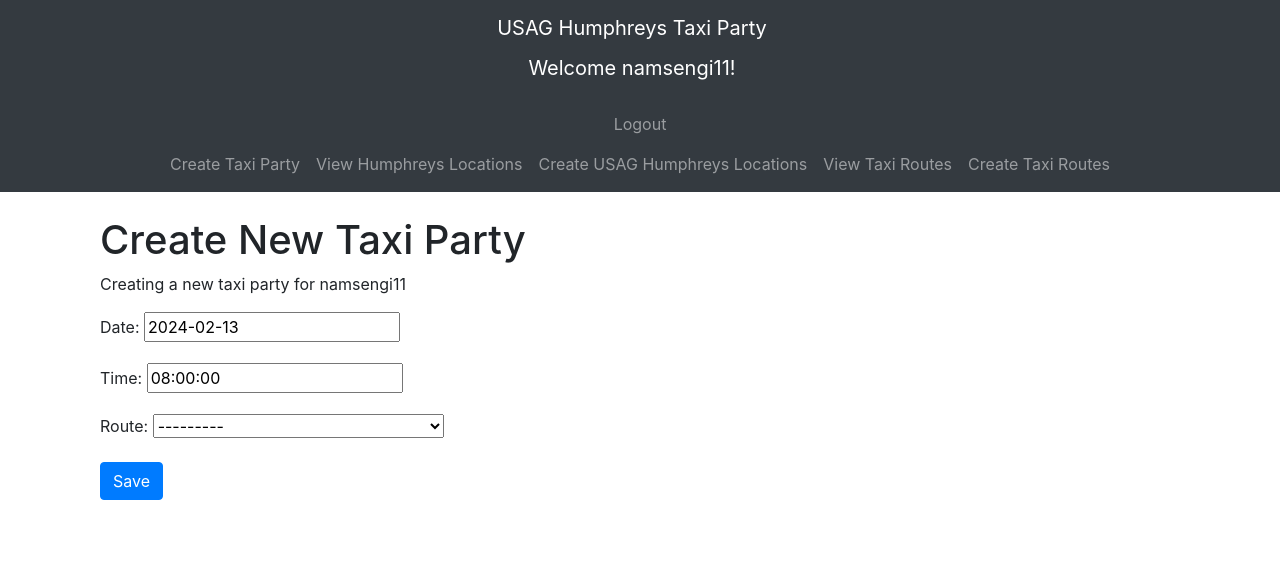
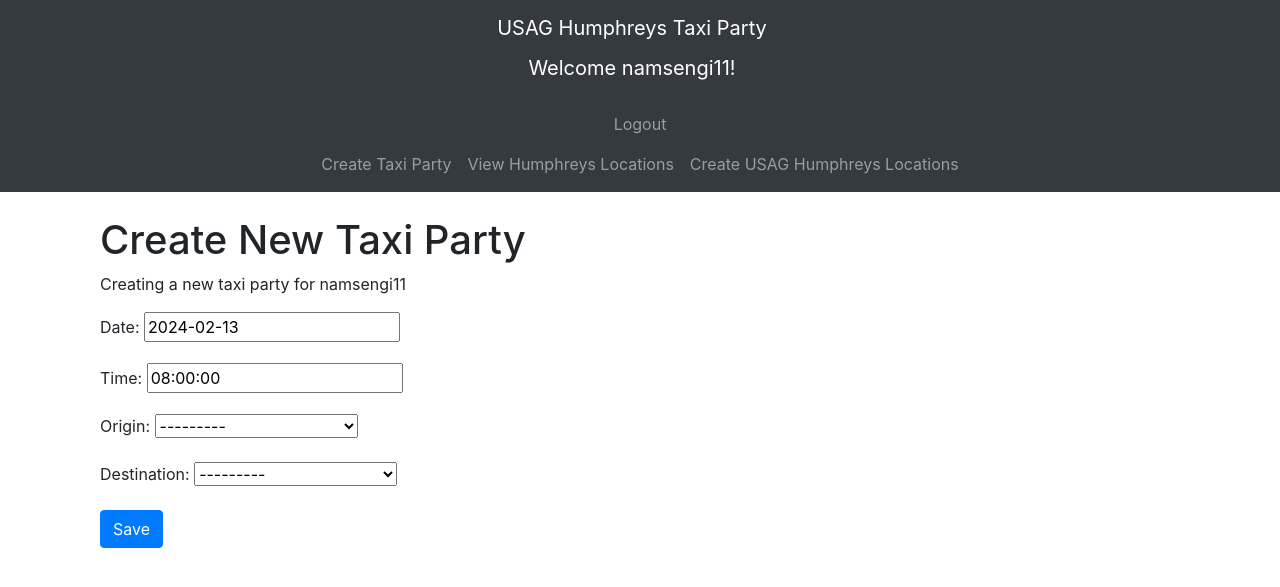
Before and after one commit to USAGH-SSG/TaxiParty, a Django app: page /createtaxiparty/ in a window 1280 px wide. Shown: the top 587 px of the page. Run offline with Django 5.2, Linux system fonts and the light colour scheme; a user stored in the database is signed in; data comes from the database, SQL or seed files in the repository; some libraries are stand-ins or nearby versions.

Commit message:
Handle anon connection to website and integrate route model into taxiparty model

```diff
--- a/taxiparty/admin.py
+++ b/taxiparty/admin.py
@@ -1,7 +1,6 @@
 from django.contrib import admin
-from .models import TaxiParty, Location, Route
+from .models import TaxiParty, Location
 
 # Register your models here.
 admin.site.register(Location)
-admin.site.register(Route)
 admin.site.register(TaxiParty)
--- a/taxiparty/forms.py
+++ b/taxiparty/forms.py
@@ -1,6 +1,6 @@
 from django import forms
 
-from .models import TaxiParty, Route, Location
+from .models import TaxiParty, Location
 
 class TaxiPartyForm(forms.ModelForm):
     class Meta:
@@ -8,9 +8,15 @@
         fields = [
             'date',
             'time',
-            'route',
+            'origin',
+            'destination',
 
         ]
+
+    # def is_valid(self) -> bool:
+    #     if self.fields['origin'] == self.fields['destination']:
+    #         raise forms.ValidationError("Origin and destination cannot be identical")
+    #     return super().is_valid()
 
 class LocationForm(forms.ModelForm):
     class Meta:
@@ -19,15 +25,15 @@
             'name'
         ]
 
-class RouteForm(forms.ModelForm):
-    class Meta:
-        model = Route
-        fields = [
-            'origin',
-            'destination'
-        ]
+# class RouteForm(forms.ModelForm):
+#     class Meta:
+#         model = Route
+#         fields = [
+#             'origin',
+#             'destination'
+#         ]
 
-    def is_valid(self) -> bool:
-        if self['origin'] == self['destination']:
-            raise forms.ValidationError("Origin and destination cannot be identical")
-        return super().is_valid()
+#     def is_valid(self) -> bool:
+#         if self['origin'] == self['destination']:
+#             raise forms.ValidationError("Origin and destination cannot be identical")
+#         return super().is_valid()
--- a/taxiparty/models.py
+++ b/taxiparty/models.py
@@ -1,7 +1,8 @@
+from django.contrib.auth.models import User
+from django.core.exceptions import ValidationError
 from django.db import models
 from django.utils import timezone
 from django.urls import reverse
-from django.contrib.auth.models import User
 
 import datetime
 
@@ -12,18 +13,23 @@
     def __str__(self) -> str:
         return self.name
 
-class Route(models.Model):
-    origin = models.ForeignKey(Location, on_delete=models.CASCADE, related_name='route_origin')
-    destination = models.ForeignKey(Location, on_delete=models.CASCADE, related_name='route_destination')
+# class Route(models.Model):
+#     origin = models.ForeignKey(Location, on_delete=models.CASCADE, related_name='route_origin')
+#     destination = models.ForeignKey(Location, on_delete=models.CASCADE, related_name='route_destination')
 
-    def __str__(self) -> str:
-        return self.origin.__str__() + " -> " + self.destination.__str__()
+#     def __str__(self) -> str:
+#         return self.origin.__str__() + " -> " + self.destination.__str__()
 
 class TaxiParty(models.Model):
     date = models.DateField(blank=False, default=datetime.date.today)
     time = models.TimeField(blank=False, default=datetime.time(8, 00))
-    route = models.ForeignKey(Route, on_delete=models.CASCADE)
+    origin = models.ForeignKey(Location, on_delete=models.CASCADE, related_name='origin')
+    destination = models.ForeignKey(Location, on_delete=models.CASCADE, related_name='destination')
     rider = models.ManyToManyField(User)
+
+    def clean(self):
+        if self.origin == self.destination:
+            raise ValidationError("Origin and destination cannot be identical")
 
     def getAbsoluteUrl(self):
         return reverse("taxiparty:taxipartydynamic", kwargs={"id": self.id})
@@ -35,4 +41,4 @@
         return "Riders: " + str(riderLst)
 
     def __str__(self) -> str:
-        return self.route.__str__() + ", " + self.time.__str__()[:5] + " " + self.date.__str__()
+        return f"{self.origin} -> {self.destination}, {self.time.__str__()[:5]} {self.date.__str__()}."
--- a/taxiparty/templates/navbar.html
+++ b/taxiparty/templates/navbar.html
@@ -16,7 +16,7 @@
                 <li class="nav-item">
                     <a class="nav-link" href="{% url 'user:signup' %}">Signup</a>
                 </li>
-                {% endif %}
+            {% endif %}
             </ul>
             <ul class="navbar-nav mx-auto" style="text-align: center">
                 <li class="nav-item">
@@ -28,12 +28,6 @@
                 <li class="nav-item">
                     <a class="nav-link" href="{% url 'taxiparty:createlocation' %}">Create USAG Humphreys Locations</a>
                 </li>
-                <li class="nav-item">
-                    <a class="nav-link" href="{% url 'taxiparty:viewroute' %}">View Taxi Routes</a>
-                </li>
-                <li class="nav-item">
-                    <a class="nav-link" href="{% url 'taxiparty:createroute' %}">Create Taxi Routes</a>
-                </li>
         </ul>
     </div>
 </nav>
--- a/taxiparty/urls.py
+++ b/taxiparty/urls.py
@@ -13,6 +13,6 @@
 
     path('createlocation/', views.create_location_view, name='createlocation'),
     path('viewlocation/', views.view_location_view, name='viewlocation'),
-    path('createroute/', views.create_route_view, name='createroute'),
-    path('viewroute/', views.view_route_view, name='viewroute'),
+    # path('createroute/', views.create_route_view, name='createroute'),
+    # path('viewroute/', views.view_route_view, name='viewroute'),
 ]
--- a/taxiparty/views.py
+++ b/taxiparty/views.py
@@ -2,11 +2,13 @@
 from django.http import HttpResponse
 from django.urls import reverse
 
-from .models import TaxiParty, Location, Route
-from .forms import TaxiPartyForm, LocationForm, RouteForm
+from .models import TaxiParty, Location
+from .forms import TaxiPartyForm, LocationForm
 
 # Create your views here.
 def createTaxiParty_view(request):
+    if request.user.is_anonymous:
+        return redirect(reverse('user:login'))
     form = TaxiPartyForm(request.POST or None)
     if form.is_valid():
         party = form.save()
@@ -19,6 +21,8 @@
     return render(request, "createtaxiparty.html", context)
 
 def create_location_view(request):
+    if request.user.is_anonymous:
+        return redirect(reverse('user:login'))
     form = LocationForm(request.POST or None)
     if form.is_valid():
         form.save()
@@ -29,16 +33,16 @@
     }
     return render(request, "create_location.html", context)
 
-def create_route_view(request):
-    form = RouteForm(request.POST or None)
-    if form.is_valid():
-        form.save()
-        return redirect(reverse('taxiparty:home'))
+# def create_route_view(request):
+#     form = RouteForm(request.POST or None)
+#     if form.is_valid():
+#         form.save()
+#         return redirect(reverse('taxiparty:home'))
 
-    context = {
-        'form': form
-    }
-    return render(request, "create_route.html", context)
+#     context = {
+#         'form': form
+#     }
+#     return render(request, "create_route.html", context)
 
 def home_view(request):
     partyList = TaxiParty.objects.all()
@@ -56,19 +60,18 @@
     }
     return render(request, "view_location.html", context)
 
-def view_route_view(request):
-    routeList = Route.objects.all()
+# def view_route_view(request):
+#     routeList = Route.objects.all()
 
-    context = {
-        "routeList": routeList
-    }
-    return render(request, "view_route.html", context)
+#     context = {
+#         "routeList": routeList
+#     }
+#     return render(request, "view_route.html", context)
 
 def dynamic_lookup_view(request, id):
     obj = get_object_or_404(TaxiParty, id=id)
     joinable = (request.user not in obj.rider.all())
     anon = request.user.is_anonymous
-    print(request.user)
     context = {
         "party": obj,
         "joinable": joinable,
@@ -87,12 +90,16 @@
     return render(request, "delete_party.html", context)
 
 def party_edit_view(request, id):
+    if request.user.is_anonymous:
+        return redirect(reverse('user:login'))
     obj = get_object_or_404(TaxiParty, id=id)
     if request.method == 'POST':
         form = TaxiPartyForm(request.POST)
         if form.is_valid():
+            riders = obj.rider.all()
+            party = form.save()
+            party.rider.set(riders)
             obj.delete()
-            party = form.save()
             return redirect(reverse('taxiparty:taxipartydynamic', kwargs={'id': party.id}))
     else:
         form = TaxiPartyForm(instance=obj)
@@ -102,6 +109,8 @@
     return render(request, 'edit_party.html', context)
 
 def party_join_view(request, id):
+    if request.user.is_anonymous:
+        return redirect(reverse('user:login'))
     joiner = request.user
     TaxiParty.objects.get(id=id).rider.add(joiner)
     return redirect(reverse('taxiparty:taxipartydynamic', kwargs={'id': id}))
--- a/user/templates/login.html
+++ b/user/templates/login.html
@@ -2,7 +2,7 @@
 
 {% block content %}
 <div class="container mt-4">
-    <h1>Log into USAG Humphreys Taxi Party Service</h1>
+    <h1>Log into USAG Humphreys Taxi Party Service to Join Taxi Parties!</h1>
 
     <div class="row justify-content-center">
         <div class="col-md-6">
```
Also changed, not shown: db.sqlite3, taxiparty/migrations/0015_remove_taxiparty_route_taxiparty_destination_and_more.py (added).
